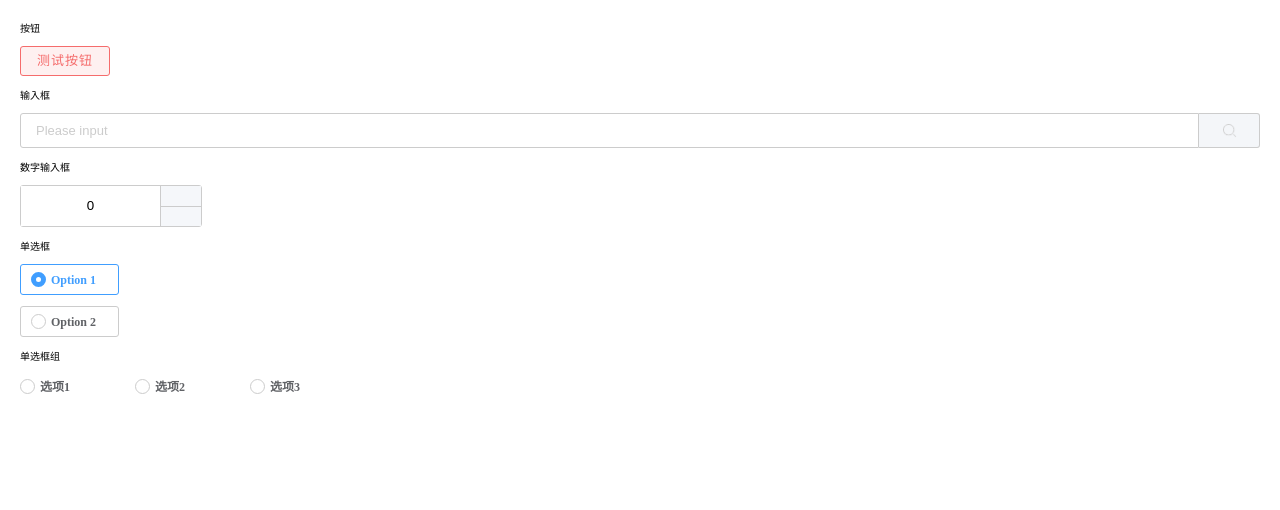
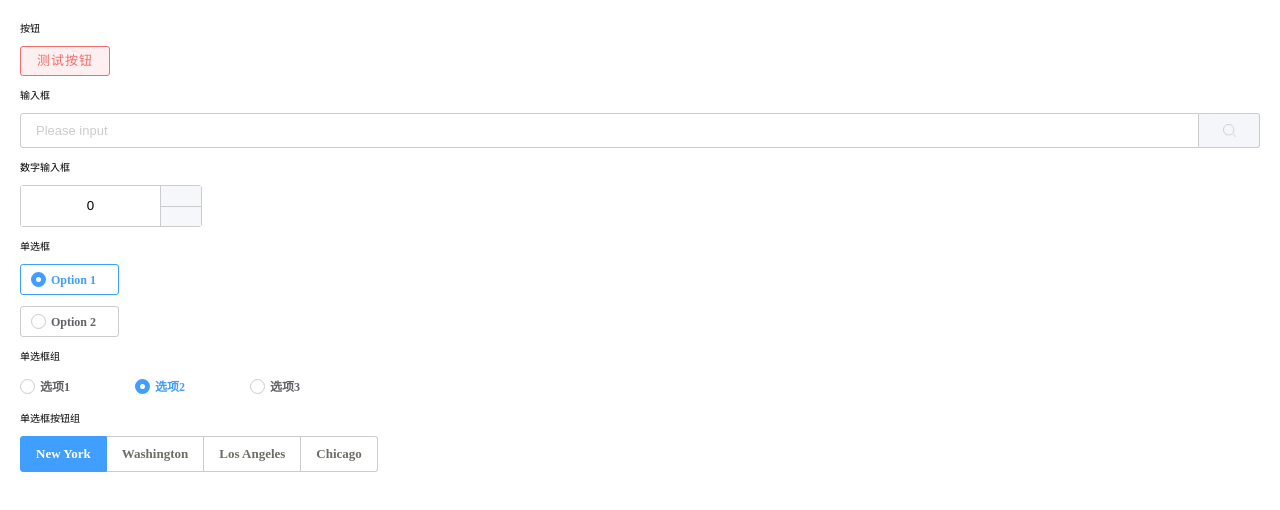
Before and after one commit to shengbenqiang/SComponent, a Vue app: page / in a window 1280 px wide. Shown: the top 510 px of the page. Built offline with nearby package versions, Linux system fonts and the light colour scheme; some icons are missing.

Commit message:
0.0.6 radioGroup 单选框按钮形式组件先写完成，功能无问题，尚差两个属性

```diff
--- a/src/App.vue
+++ b/src/App.vue
@@ -59,6 +59,16 @@
     <s-radio size="small" label="2">选项2</s-radio>
     <s-radio size="small" label="3">选项3</s-radio>
   </SRadioGroup>
+  <br>
+  <div>单选框按钮组</div>
+  <br>
+  <!-- medium -->
+  <s-radio-group v-model="radioButtonGroup" size="small">
+    <s-radio-button label="New York"></s-radio-button>
+    <s-radio-button label="Washington"></s-radio-button>
+    <s-radio-button label="Los Angeles"></s-radio-button>
+    <s-radio-button label="Chicago"></s-radio-button>
+  </s-radio-group>
 </template>
 
 <script>
@@ -67,6 +77,7 @@ import SInput from '@/components/SInput/SInput'
 import SInputNumber from '@/components/SInputNumber/SInputNumber'
 import SRadio from '@/components/SRadio/SRadio'
 import SRadioGroup from '@/components/SRadioGroup/SRadioGroup'
+import SRadioButton from '@/components/SRadioButton/SRadioButton'
 
 export default {
   name: 'App',
@@ -75,7 +86,8 @@ export default {
     SInput,
     SInputNumber,
     SRadio,
-    SRadioGroup
+    SRadioGroup,
+    SRadioButton
   },
   watch: {
     myInput: {
@@ -107,7 +119,8 @@ export default {
       maxNumber: 10,
       minNumber: 0,
       radio1: '1',
-      radioGroup1: '1'
+      radioGroup1: '2',
+      radioButtonGroup: 'New York'
     }
   },
   methods: {
--- a/src/components/SRadio/SRadio.vue
+++ b/src/components/SRadio/SRadio.vue
@@ -47,7 +47,7 @@
 </template>
 
 <script>
-import { computed, defineComponent, ref, inject, nextTick } from 'vue'
+import { computed, defineComponent, ref, inject } from 'vue'
 
 export default defineComponent({
   name: 'SRadio',
@@ -81,28 +81,25 @@ export default defineComponent({
     const refRadio = ref()
     const radioBorder = ref(false)
     const radioGroupValue = inject('groupValue', undefined)
-    console.log(radioGroupValue)
-    nextTick(() => {
-      if (radioGroupValue !== undefined) {
-        console.log(radioGroupValue.name)
+    const isGroup = computed(() => !!radioGroupValue)
+    const modelValues = computed({
+      get () {
+        return isGroup.value ? radioGroupValue.modelValue : props.modelValue
+      },
+      set (val) {
+        if (isGroup.value) {
+          radioGroupValue.changeValue(val)
+        } else {
+          emit('update:modelValue', val)
+        }
+        refRadio.value.checked = (val === props.label)
       }
     })
-    // const sGroup = computed(() => radioGroupValue)
-    // console.log(sGroup)
     const radioSize = computed(() => {
       return 's-radio-' + props.size + '-size'
     })
     const radioTextSize = computed(() => {
       return 's-radio-' + props.size + '-text-size'
-    })
-    const modelValues = computed({
-      get () {
-        return props.modelValue
-      },
-      set (val) {
-        refRadio.value.checked = (val === props.label)
-        emit('update:modelValue', val)
-      }
     })
     const labelSize = computed(() => {
       return 's-label-' + props.size + ''
--- /dev/null
+++ b/src/components/SRadioButton/SRadioButton.css
@@ -0,0 +1,92 @@
+.s-radio-button-base {
+    height: 100%;
+    display: flex;
+    flex-direction: row;
+    align-items: center;
+    justify-content: center;
+    box-sizing: border-box;
+    position: relative;
+    white-space: nowrap;
+    cursor: pointer;
+}
+.s-radio-button-un-select-border {
+    border-top: 1px solid #cccccc;
+    border-bottom: 1px solid #cccccc;
+    border-right: 1px solid #cccccc;
+}
+.s-radio-button-select-border {
+    border-top: 1px solid #409EFF;
+    border-bottom: 1px solid #409EFF;
+    border-right: 1px solid #409EFF;
+}
+.s-radio-button-select-bg:first-child {
+    border: 1px solid #409EFF;
+    border-radius: 3px 0 0 3px;
+}
+.s-radio-button-un-select-border:first-child {
+    border: 1px solid #cccccc;
+    border-radius: 3px 0 0 3px;
+}
+.s-radio-button-base:last-child {
+    border-radius: 0 3px 3px 0;
+}
+.s-radio-button-select-bg {
+    background-color: #409EFF;
+}
+.s-radio-button-disable {
+    border-color: #E4E7ED;
+    cursor: not-allowed;
+}
+.s-radio-button-dis-select-sty {
+    border: 1px solid #E4E7ED;
+    border-radius: 3px 0 0 3px;
+    cursor: not-allowed;
+}
+
+.s-radio-button-large-size{
+    padding: 12px 20px;
+}
+.s-radio-button-medium-size{
+    padding: 10px 20px;
+}
+.s-radio-button-small-size{
+    padding: 9px 15px;
+}
+.s-radio-button-mini-size{
+    padding: 7px 15px;
+}
+
+.s-radio-button-input-base {
+    opacity: 0;
+    outline: none;
+    position: absolute;
+    z-index: -1;
+}
+.s-radio-button-label-base {
+    font-weight: 550;
+    padding: 0;
+}
+.s-radio-button-big-size {
+    font-size: 15px;
+}
+.s-radio-button-small-size {
+    font-size: 13px;
+}
+.s-radio-hover-color {
+    color: #409EFF;
+}
+.s-radio-button-select-color {
+    color: #ffffff;
+}
+.s-radio-button-dis-select-color {
+    color: #C0C4CC;
+}
+.s-radio-button-disable-textColor {
+    color: #E4E7ED;
+}
+.s-radio-button-textColor {
+    color: #6A6E66;
+}
+.s-radio-button-select-dis-bg {
+    background-color: #F2F6FC;
+}
--- /dev/null
+++ b/src/components/SRadioButton/SRadioButton.vue
@@ -0,0 +1,131 @@
+<template>
+  <div
+    :class="[
+      's-radio-button-base',
+      setDisabled ?
+      modelValues === label ? 's-radio-button-select-dis-bg s-radio-button-dis-select-sty' : 's-radio-button-disable s-radio-button-un-select-border' :
+      modelValues === label ? 's-radio-button-select-bg s-radio-button-select-border' : 's-radio-button-un-select-border',
+      radioBtnSize
+    ]"
+    @mouseleave="handleRadioBtnLeave"
+    @mouseenter="handleRadioBtnEnter"
+    @click.stop.prevent="handleChange"
+  >
+    <input
+      ref="refRadio"
+      :class="[
+        's-radio-button-input-base'
+      ]"
+      v-model="modelValues"
+      :value="label"
+      :disabled="setDisabled"
+      type="radio"
+    >
+    <span
+      :class="[
+        's-radio-button-label-base',
+        radioSize === 'large' || radioSize === 'medium' ? 's-radio-button-big-size' : 's-radio-button-small-size',
+        setDisabled ?
+        modelValues === label ?
+        's-radio-button-dis-select-color' :
+        's-radio-button-disable-textColor' :
+        isEnter && modelValues !== label ?
+        's-radio-hover-color' :
+        modelValues === label ?
+        's-radio-button-select-color' :
+        's-radio-button-textColor'
+      ]"
+    >
+      {{label}}
+    </span>
+  </div>
+</template>
+
+<script>
+import { computed, defineComponent, inject, ref } from 'vue'
+
+export default defineComponent({
+  name: 'SRadioButton',
+  props: {
+    label: {
+      type: [String, Number, Boolean],
+      default: ''
+    },
+    modelValue: {
+      type: [String, Number, Boolean],
+      default: ''
+    },
+    disabled: {
+      type: Boolean,
+      default: false
+    },
+    textColor: {
+      type: String,
+      default: ''
+    },
+    fill: {
+      type: String,
+      default: ''
+    }
+  },
+  setup (props, { emit }) {
+    const refRadio = ref()
+    const isEnter = ref(false)
+    const groupValue = inject('groupValue', undefined)
+    const isGroup = computed(() => !!groupValue)
+    const modelValues = computed({
+      get () {
+        return isGroup.value ? groupValue.modelValue : props.modelValue
+      },
+      set (val) {
+        if (isGroup.value) {
+          groupValue.changeValue(val)
+        } else {
+          emit('update:modelValue', val)
+        }
+        refRadio.value.checked = (val === props.label)
+      }
+    })
+    const setDisabled = computed({
+      get () {
+        return isGroup.value ? groupValue.disabled ? groupValue.disabled : props.disabled : false
+      }
+    })
+    const radioBtnSize = computed(() => {
+      return isGroup.value ? 's-radio-button-' + groupValue.size + '-size' : ''
+    })
+    const radioSize = computed(() => {
+      return isGroup.value ? groupValue.size : ''
+    })
+
+    function handleRadioBtnLeave () {
+      isEnter.value = false
+    }
+
+    function handleRadioBtnEnter () {
+      isEnter.value = true
+    }
+
+    function handleChange () {
+      if (setDisabled.value) return
+      modelValues.value = props.label
+    }
+
+    return {
+      radioBtnSize,
+      radioSize,
+      isEnter,
+      modelValues,
+      refRadio,
+      setDisabled,
+      handleRadioBtnLeave,
+      handleRadioBtnEnter,
+      handleChange
+    }
+  }
+})
+</script>
+
+<style>
+@import "./SRadioButton.css";
+</style>
--- a/src/components/SRadioGroup/SRadioGroup.css
+++ b/src/components/SRadioGroup/SRadioGroup.css
@@ -1,4 +1,5 @@
 .s-radio-group-base {
     display: flex;
     flex-direction: row;
+    align-items: center;
 }
--- a/src/components/SRadioGroup/SRadioGroup.vue
+++ b/src/components/SRadioGroup/SRadioGroup.vue
@@ -17,12 +17,26 @@ export default defineComponent({
     modelValue: {
       type: [String, Number, Boolean],
       default: ''
+    },
+    size: {
+      type: String,
+      default: 'large'
+    },
+    disabled: {
+      type: Boolean,
+      default: false
     }
   },
-  setup (props) {
+  setup (props, { emit }) {
+    const changeValue = (val) => {
+      emit('update:modelValue', val)
+      // 暴露 change 事件
+      emit('change', val)
+    }
     provide('groupValue', reactive({
       ...toRefs(props),
-      name: 'SRadioGroup'
+      name: 'SRadioGroup',
+      changeValue
     }))
     return {}
   }
```
Also changed, not shown: src/untils/radio.js (added, +59 -0 lines), 1 other file (tests, documents, lock files or other folders).
